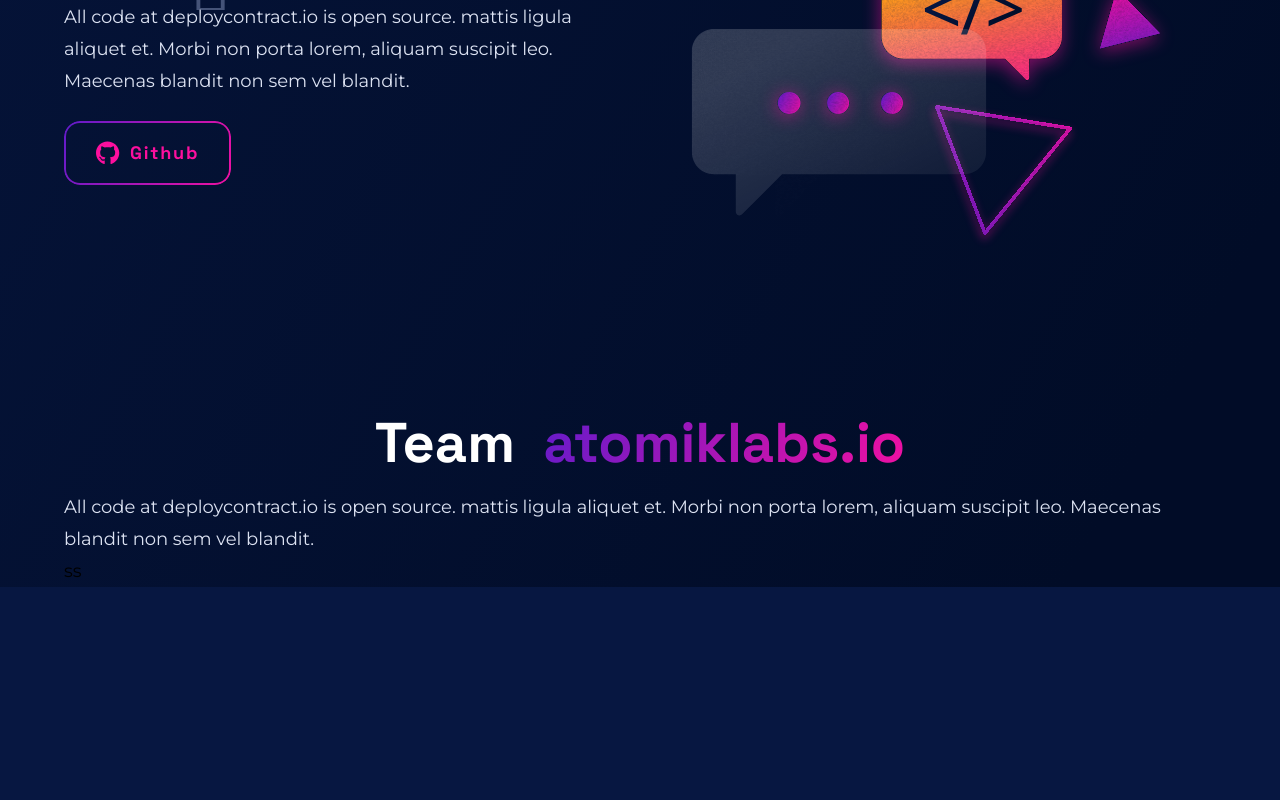
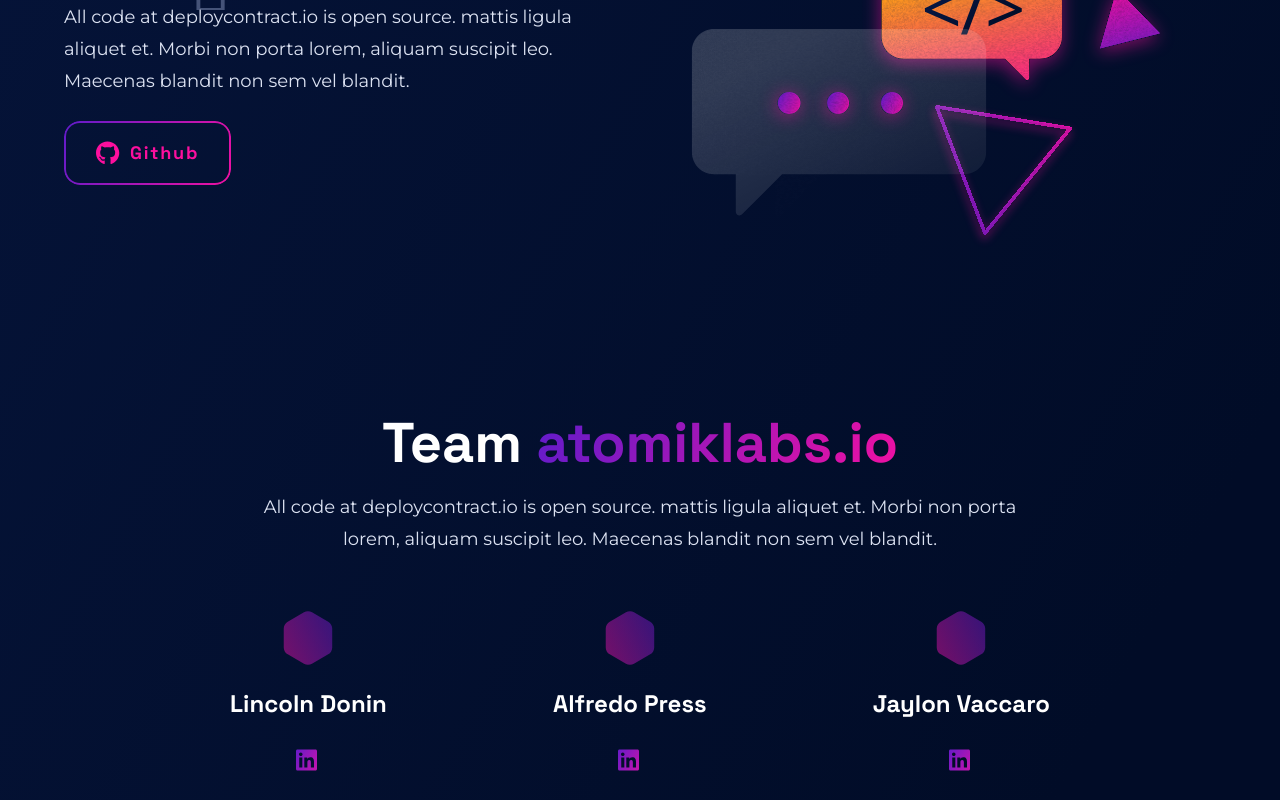
Before and after one commit to atomiklabs/deploycontracts.io, a Next.js app: page / in a window 1280 px wide. Shown: the part 2968-3768 px from the top of the page. Before the commit the page ends 3555 px from the top, so only its background shows below. Built offline with nearby package versions, Linux system fonts and the light colour scheme.

Commit message:
add layout

```diff
--- a/components/OurTeam.tsx
+++ b/components/OurTeam.tsx
@@ -2,19 +2,19 @@
 import H2 from '@/components/headings/H2'
 
 const team = [
-  { name: 'Lincoln Donin', img: '', linkedInIcon: '/assets/linkedIn.svg' },
-  { name: 'Alfredo Press', img: '', linkedInIcon: '/assets/linkedIn.svg' },
-  { name: 'Jaylon Vaccaro', img: '', linkedInIcon: '/assets/linkedIn.svg' },
+  { name: 'Lincoln Donin', img: '' },
+  { name: 'Alfredo Press', img: '' },
+  { name: 'Jaylon Vaccaro', img: '' },
 ]
 
 export default function OurTeam() {
   return (
     <section className='mt-24'>
       <GirdContainer>
-        <div className='col-span-full flex flex-col gap-y-4'>
+        <div className='col-span-full lg:col-start-3 lg:col-span-8 flex flex-col text-center gap-y-4'>
           <H2>
             <h2 className='text-center'>
-              Team <span className='gradient-text'> atomiklabs.io</span>
+              Team <span className='gradient-text'>atomiklabs.io</span>
             </h2>
           </H2>
           <div className='text-gray-100 tracking-[-0.002rem]'>
@@ -22,7 +22,26 @@
             suscipit leo. Maecenas blandit non sem vel blandit.
           </div>
         </div>
-        <div className='col-span-full'>ss</div>
+        <div className='col-span-full flex flex-col lg:flex-row lg:justify-evenly mt-8'>
+          {team.map((x, i) => {
+            return (
+              <div
+                key={i}
+                className='flex flex-row lg:flex-col items-center gap-x-4 lg:gap-y-6 py-6 first-of-type:border-t border-b lg:border-0 lg:first-of-type:border-0 border-[#455378]'
+              >
+                <div>
+                  <img src='/assets/polygon.svg' alt='polygon img' />
+                </div>
+                <div className='flex flex-row lg:flex-col lg:gap-y-6 lg:items-center justify-between w-full text-lg text-white font-space-grotesk font-bold'>
+                  {x.name}
+                  <span className='justify-self-end'>
+                    <img src='/assets/linkedIn.svg' alt='linkedIn icon' />
+                  </span>
+                </div>
+              </div>
+            )
+          })}
+        </div>
       </GirdContainer>
     </section>
   )
```
Also changed, not shown: public/assets/polygon.svg (added), public/assets/team-raf.png (added).
